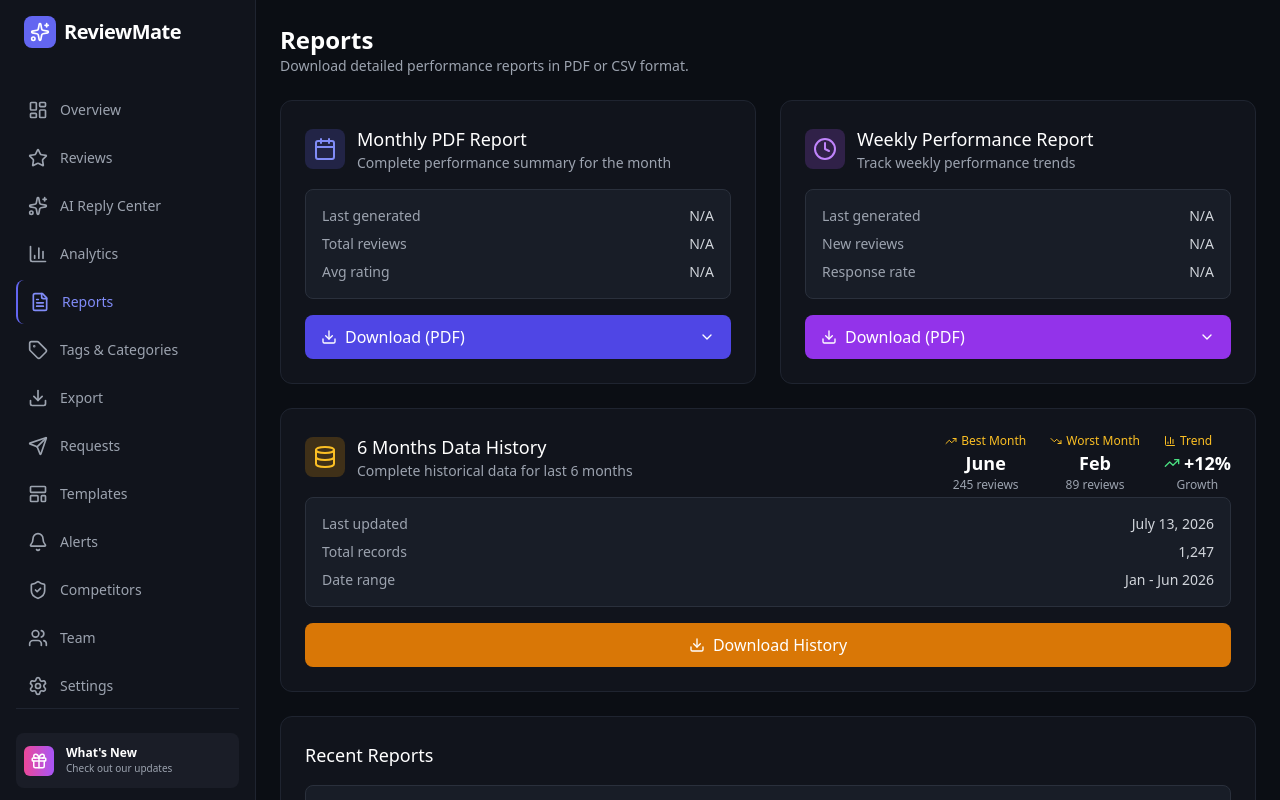
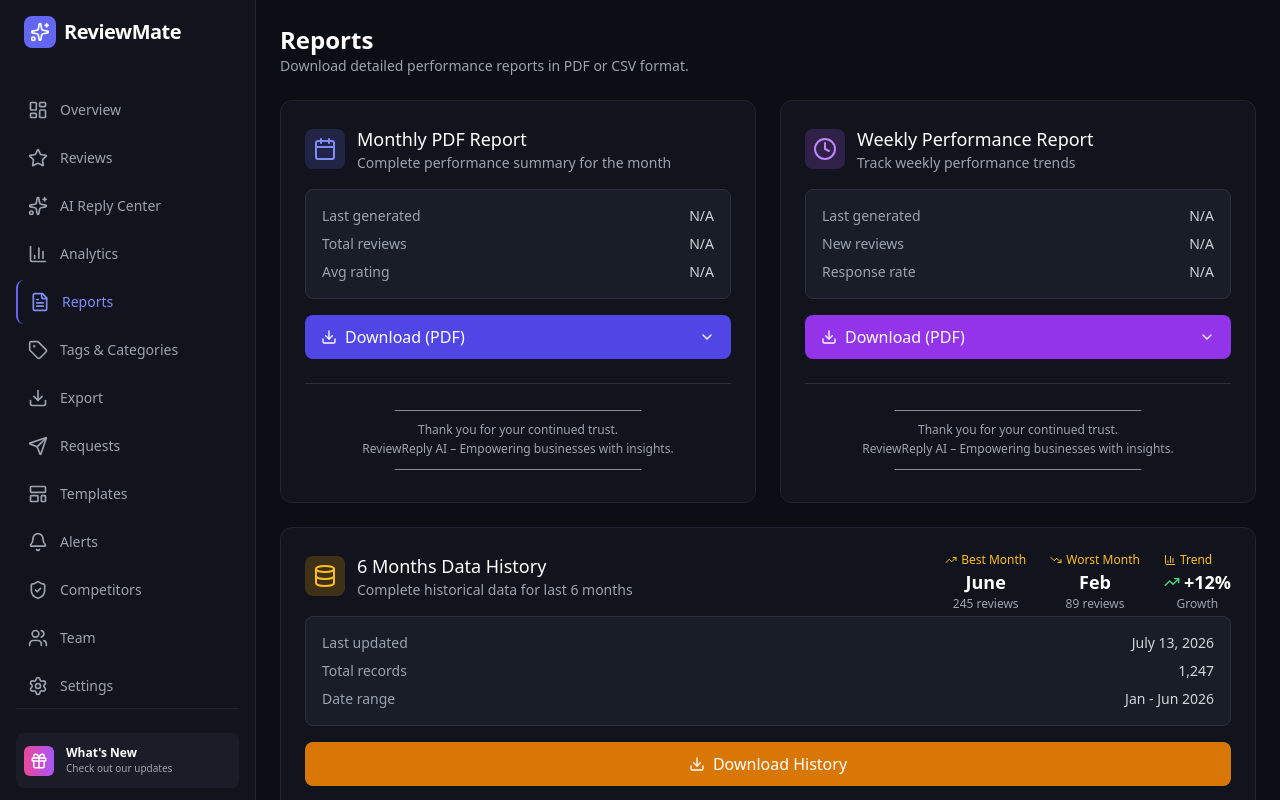
Before and after one commit to afnankhan123456/reviewreply-ai, a Next.js app: page /plans/standard/dashboard/reports in a window 1280 px wide. Built offline with nearby package versions, Linux system fonts and the light colour scheme; no server answers; the database is empty.

Commit message:
Update page.tsx

```diff
--- a/app/plans/standard/dashboard/reports/page.tsx
+++ b/app/plans/standard/dashboard/reports/page.tsx
@@ -16,12 +16,10 @@ export default function ReportsPage() {
   const [showMonthlyMenu, setShowMonthlyMenu] = useState(false);
   const [showWeeklyMenu, setShowWeeklyMenu] = useState(false);
 
-  // ✅ Real data states
   const [monthlyData, setMonthlyData] = useState<any>(null);
   const [weeklyData, setWeeklyData] = useState<any>(null);
   const [loading, setLoading] = useState(true);
 
-  // ✅ Fetch real data on mount
   useEffect(() => {
     const fetchData = async () => {
       try {
@@ -137,11 +135,12 @@ export default function ReportsPage() {
         </div>
       </div>
 
-      {/* Reports Cards - Grid with 6 Months History spanning full width */}
+      {/* Reports Cards */}
       <div className="grid grid-cols-1 md:grid-cols-2 gap-6">
 
         {/* Monthly Report Card */}
-        <div className="bg-[#11141C] border border-[#1F2430] rounded-xl p-6">
+        <div className="bg-[#11141C] border border-[#1F2430] rounded-xl p-6 flex flex-col">
+          <div className="flex-1">
             <div className="flex items-center gap-3 mb-4">
               <div className="p-2 bg-indigo-500/20 rounded-lg">
                 <Calendar className="w-6 h-6 text-indigo-400" />
@@ -216,8 +215,20 @@ export default function ReportsPage() {
             </div>
           </div>
 
+          {/* ✅ Professional Footer with Divider */}
+          <div className="mt-6 pt-4 border-t border-[#2A303C]">
+            <p className="text-xs text-gray-400 text-center leading-relaxed">
+              ─────────────────────────────<br />
+              Thank you for your continued trust.<br />
+              ReviewReply AI – Empowering businesses with insights.<br />
+              ─────────────────────────────
+            </p>
+          </div>
+        </div>
+
         {/* Weekly Report Card */}
-        <div className="bg-[#11141C] border border-[#1F2430] rounded-xl p-6">
+        <div className="bg-[#11141C] border border-[#1F2430] rounded-xl p-6 flex flex-col">
+          <div className="flex-1">
             <div className="flex items-center gap-3 mb-4">
               <div className="p-2 bg-purple-500/20 rounded-lg">
                 <Clock className="w-6 h-6 text-purple-400" />
@@ -292,7 +303,18 @@ export default function ReportsPage() {
             </div>
           </div>
 
-        {/* 6 Months Data History Card - Full Width (spanning 2 columns) */}
+          {/* ✅ Professional Footer with Divider */}
+          <div className="mt-6 pt-4 border-t border-[#2A303C]">
+            <p className="text-xs text-gray-400 text-center leading-relaxed">
+              ─────────────────────────────<br />
+              Thank you for your continued trust.<br />
+              ReviewReply AI – Empowering businesses with insights.<br />
+              ─────────────────────────────
+            </p>
+          </div>
+        </div>
+
+        {/* 6 Months Data History Card - Full Width */}
         <div className="md:col-span-2 bg-[#11141C] border border-[#1F2430] rounded-xl p-6">
           <div className="flex justify-between items-start">
             <div className="flex items-center gap-3 mb-4">
@@ -305,9 +327,7 @@ export default function ReportsPage() {
               </div>
             </div>
 
-            {/* Right Side Stats - Best Month, Worst Month, Trend */}
             <div className="flex gap-6">
-              {/* Best Month */}
               <div className="text-center">
                 <div className="flex items-center gap-1 text-amber-400 text-xs font-medium">
                   <TrendingUp className="w-3 h-3" />
@@ -316,8 +336,6 @@ export default function ReportsPage() {
                 <p className="text-white font-bold text-lg">June</p>
                 <p className="text-xs text-gray-400">245 reviews</p>
               </div>
-
-              {/* Worst Month */}
               <div className="text-center">
                 <div className="flex items-center gap-1 text-amber-400 text-xs font-medium">
                   <TrendingDown className="w-3 h-3" />
@@ -326,8 +344,6 @@ export default function ReportsPage() {
                 <p className="text-white font-bold text-lg">Feb</p>
                 <p className="text-xs text-gray-400">89 reviews</p>
               </div>
-
-              {/* Trend */}
               <div className="text-center">
                 <div className="flex items-center gap-1 text-amber-400 text-xs font-medium">
                   <BarChart3 className="w-3 h-3" />
```
Lines whose indentation alone changed are shown as unchanged.
